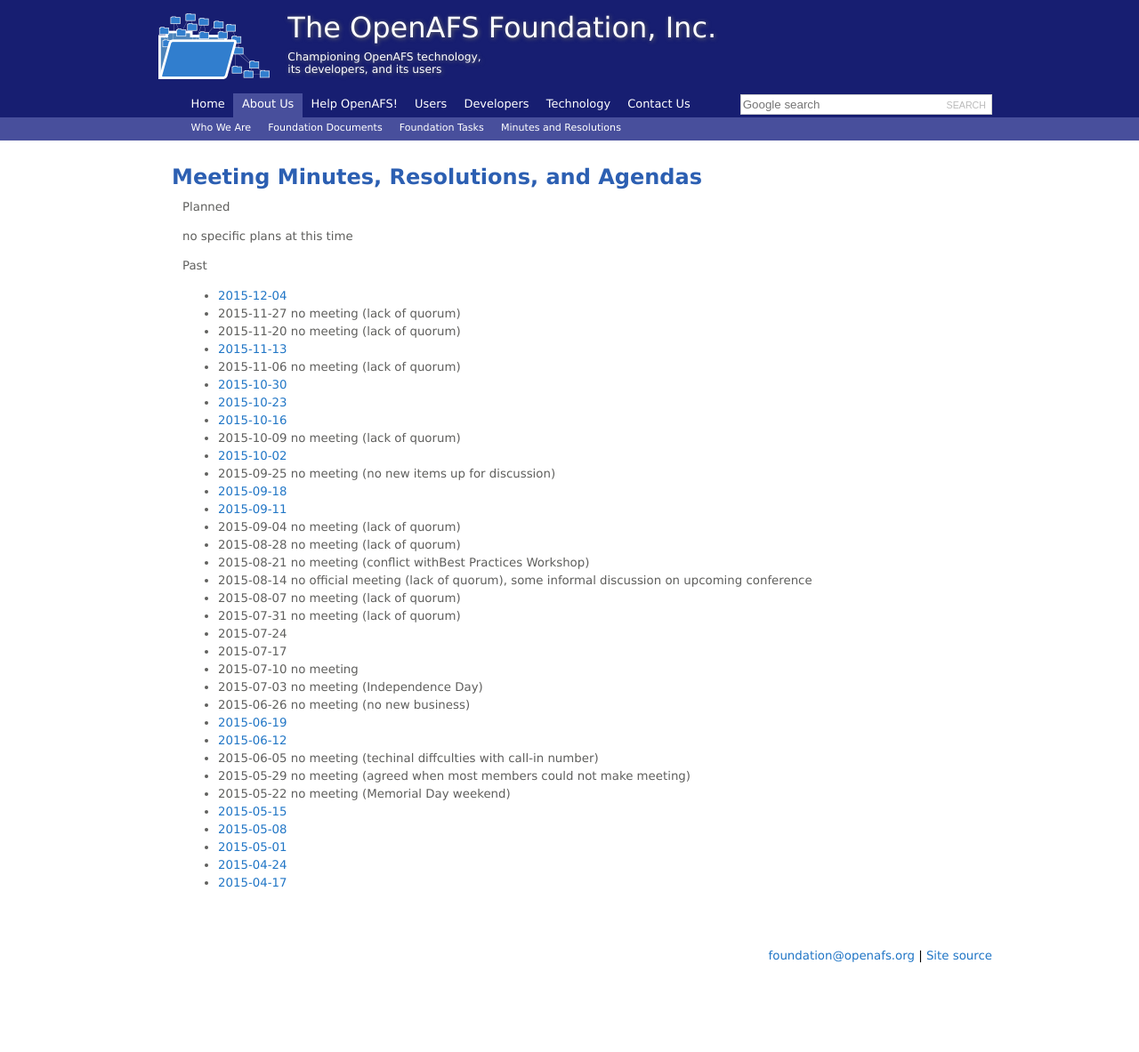
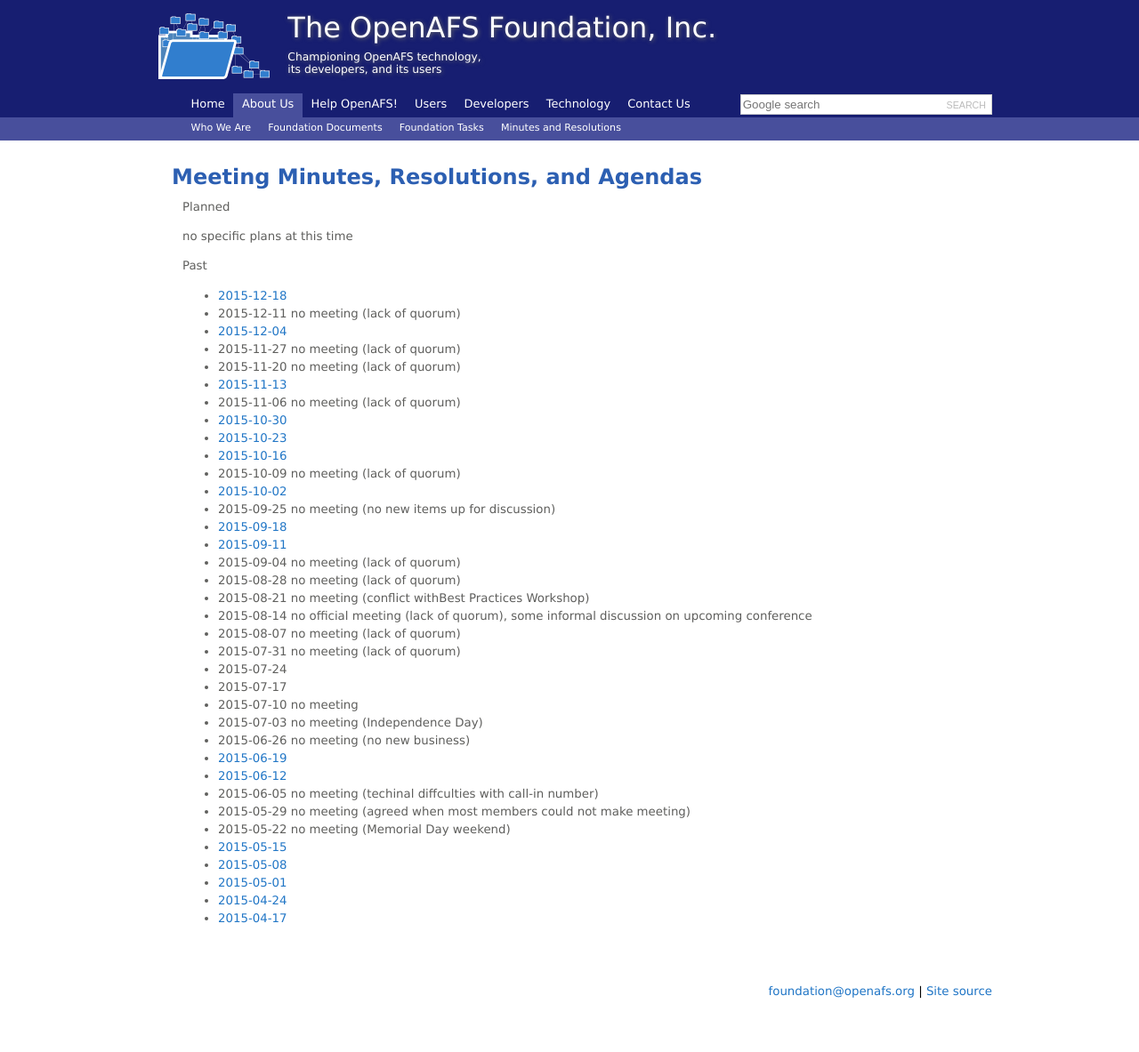
Before and after one commit to openafsfoundation/openafsfoundation.org, a Jekyll site: the page built from about/minutes/index.md, in a window 1280 px wide. Shown: the whole page at 89% size. Built offline with Jekyll 4.4.1, drawn with Linux system fonts in a browser that asks for light colours; before the commit the page ends 1143 px from its top, so only the background shows below that.

Commit message:
Update index.md

```diff
--- a/about/minutes/index.md
+++ b/about/minutes/index.md
@@ -11,6 +11,8 @@
 
 Past
 
+* [2015-12-18]({{site.github.url}}/about/minutes/2015-12-18/)
+* 2015-12-11 no meeting (lack of quorum)
 * [2015-12-04]({{site.github.url}}/about/minutes/2015-12-04/)
 * 2015-11-27 no meeting (lack of quorum)
 * 2015-11-20 no meeting (lack of quorum)
```
